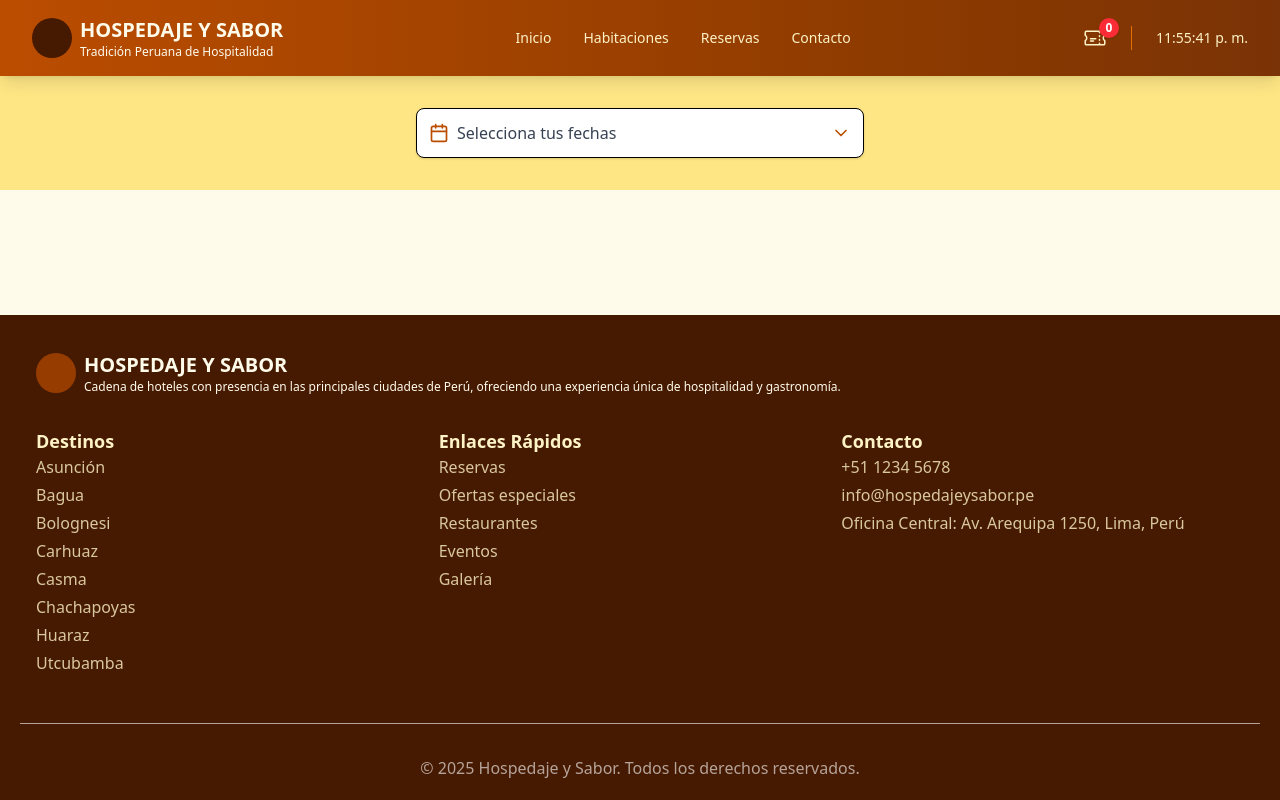
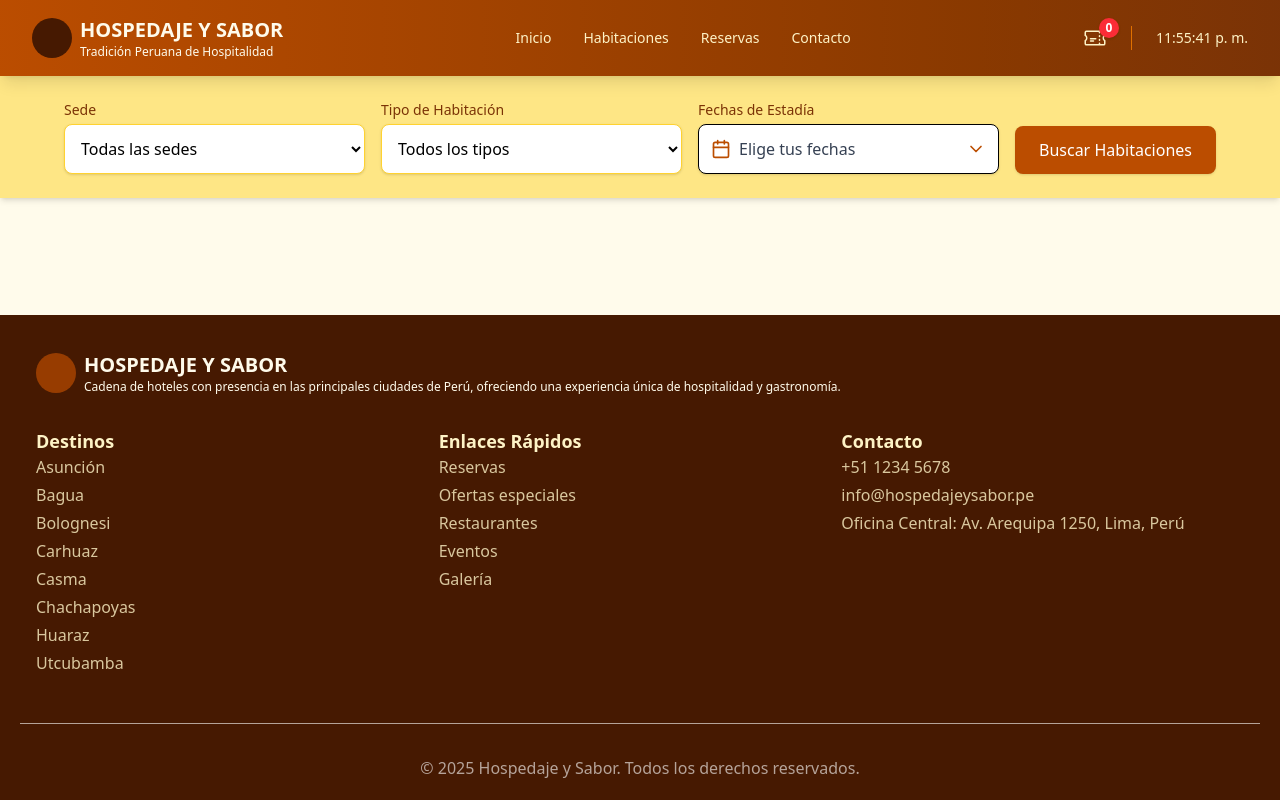
Before and after one commit to GDB-11/Hoteles-React, a React (Vite) app: page / in a window 1280 px wide. Built offline with nearby package versions, Linux system fonts and the light colour scheme.

Commit message:
Formulario navbar

```diff
--- a/src/components/shared/NavBar.jsx
+++ b/src/components/shared/NavBar.jsx
@@ -1,9 +1,45 @@
 import React, { useState, useEffect } from "react";
 import Clock from "./Clock";
-import RangeDatePicker from "./RangeDatePicker.jsx";
+import RangeDatePicker from "./RangeDatePicker";
 
 function NavBar() {
-  const [reservationCount, setReservationCount] = useState(0); // Inicializado en 0
+  const [reservationCount, setReservationCount] = useState(0);
+  const [searchParams, setSearchParams] = useState({
+    sede: "",
+    tipoHabitacion: "",
+    fechas: {
+      startDate: null,
+      endDate: null,
+    },
+  });
+
+  // Lista de sedes
+  const sedes = [
+    "Sol de Surco",
+    "Mar de Miraflores",
+    "Fortaleza Chachapoyas",
+    "Rio Utcubamba Bagua",
+    "Palmeras Bagua Grande",
+    "Cordillera Blanca Huaraz",
+    "Pukallpa Chacas",
+    "Bolognesi Chiquián",
+    "Campesino Carhuaz",
+    "Costero Casma",
+  ];
+
+  // Lista de tipos de habitación
+  const tiposHabitacion = [
+    "Standard Simple",
+    "Standard Doble",
+    "Superior Queen",
+    "Standard King",
+    "Standard Twin",
+    "Económica Full",
+    "Junior Suite California King",
+    "Habitación con Litera",
+    "Basic Studio",
+    "Habitación Sofá Cama",
+  ];
 
   const navLinks = [
     { name: "Inicio", href: "#" },
@@ -11,6 +47,30 @@ function NavBar() {
     { name: "Reservas", href: "#" },
     { name: "Contacto", href: "#" },
   ];
+
+  // Maneja cambios en los selects
+  const handleSelectChange = (e) => {
+    const { name, value } = e.target;
+    setSearchParams((prev) => ({
+      ...prev,
+      [name]: value,
+    }));
+  };
+
+  // Maneja cambios en las fechas
+  const handleDateChange = (newRange) => {
+    setSearchParams((prev) => ({
+      ...prev,
+      fechas: newRange,
+    }));
+  };
+
+  // Maneja el envío del formulario
+  const handleSearch = (e) => {
+    e.preventDefault();
+    console.log("Búsqueda realizada con parámetros:", searchParams);
+    // Aquí podrías hacer un fetch a tu API o navegar a una página de resultados
+  };
 
   return (
     <>
@@ -81,8 +141,80 @@ function NavBar() {
           <Clock />
         </div>
       </nav>
-      <div className="bg-amber-200">
-        <RangeDatePicker />
+
+      {/* Formulario de búsqueda */}
+      <div className="bg-amber-200 py-6 px-8 shadow-md">
+        <form
+          onSubmit={handleSearch}
+          className="mx-auto max-w-6xl"
+        >
+          <div className="flex flex-col md:flex-row md:items-end md:space-x-4 space-y-4 md:space-y-0">
+            {/* Selección de Sede */}
+            <div className="flex-1">
+              <label htmlFor="sede" className="block mb-1 text-sm font-medium text-amber-900">
+                Sede
+              </label>
+              <select
+                id="sede"
+                name="sede"
+                value={searchParams.sede}
+                onChange={handleSelectChange}
+                className="w-full rounded-lg border border-amber-300 bg-white p-3 shadow-sm focus:border-amber-500 focus:ring-2 focus:ring-amber-500 focus:outline-none"
+              >
+                <option value="">Todas las sedes</option>
+                {sedes.map((sede) => (
+                  <option key={sede} value={sede}>
+                    {sede}
+                  </option>
+                ))}
+              </select>
+            </div>
+
+            {/* Selección de Tipo de Habitación */}
+            <div className="flex-1">
+              <label htmlFor="tipoHabitacion" className="block mb-1 text-sm font-medium text-amber-900">
+                Tipo de Habitación
+              </label>
+              <select
+                id="tipoHabitacion"
+                name="tipoHabitacion"
+                value={searchParams.tipoHabitacion}
+                onChange={handleSelectChange}
+                className="w-full rounded-lg border border-amber-300 bg-white p-3 shadow-sm focus:border-amber-500 focus:ring-2 focus:ring-amber-500 focus:outline-none"
+              >
+                <option value="">Todos los tipos</option>
+                {tiposHabitacion.map((tipo) => (
+                  <option key={tipo} value={tipo}>
+                    {tipo}
+                  </option>
+                ))}
+              </select>
+            </div>
+
+            {/* Selección de Fechas */}
+            <div className="flex-1">
+              <label htmlFor="fechas" className="block mb-1 text-sm font-medium text-amber-900">
+                Fechas de Estadía
+              </label>
+              <RangeDatePicker
+                id="fechas"
+                value={searchParams.fechas}
+                onChange={handleDateChange}
+                placeholder="Selecciona tus fechas"
+              />
+            </div>
+
+            {/* Botón de Búsqueda */}
+            <div>
+              <button
+                type="submit"
+                className="w-full md:w-auto rounded-lg bg-amber-700 px-6 py-3 text-white font-medium shadow-sm hover:bg-amber-800 transition-colors duration-300 focus:ring-2 focus:ring-amber-500 focus:outline-none"
+              >
+                Buscar Habitaciones
+              </button>
+            </div>
+          </div>
+        </form>
       </div>
     </>
   );
--- a/src/components/shared/RangeDatePicker.jsx
+++ b/src/components/shared/RangeDatePicker.jsx
@@ -106,24 +106,22 @@ const RangeDatePicker = ({
 
   // Manejo de la selección de fechas
   const handleDateSelect = (date) => {
-    if (!date || disabled) return;
+    if (!date || disabled)
+      return;
 
     // Evitar seleccionar fechas pasadas
-    if (date < today && date.getDate() !== today.getDate()) return;
+    if (date < today && date.getDate() !== today.getDate())
+      return;
 
     let newRange;
 
-    // Lógica para seleccionar el rango
+    // Determinar el rango
     if (!value.startDate || (value.startDate && value.endDate)) {
-      // Si no hay fecha de inicio o ya hay un rango completo, empezar nuevo rango
       newRange = { startDate: date, endDate: null };
     } else {
-      // Si hay fecha de inicio pero no de fin
       if (date < value.startDate) {
-        // Si la nueva fecha es anterior a la fecha de inicio, invertir el orden
         newRange = { startDate: date, endDate: value.startDate };
       } else {
-        // Establecer la fecha de fin
         newRange = { ...value, endDate: date };
       }
     }
@@ -167,16 +165,17 @@ const RangeDatePicker = ({
 
   // Formatear la visualización del rango de fechas
   const getDisplayValue = () => {
-    if (!value.startDate) return placeholder;
+    if (!value.startDate)
+      return placeholder;
 
     const start = formatDate(value.startDate);
 
-    if (!value.endDate) return `${start} - Seleccionar fecha final`;
-
-    const nights = calculateNights(value.startDate, value.endDate);
+    if (!value.endDate)
+      return `${start} - ?`;
 
     const end = formatDate(value.endDate);
-    return `${start} - ${end} (${nights} noche${nights > 1 ? "s" : ""})`;
+
+    return `${start} - ${end}`;
   };
 
   // Función para limpiar la selección
@@ -201,7 +200,7 @@ const RangeDatePicker = ({
     setIsOpen(false);
   };
 
-  // Cerrar el calendario al hacer clic fuera
+  // Esta seccion cierra el calendario al hacer clic fuera
   useEffect(() => {
     const handleClickOutside = (event) => {
       const calendar = document.getElementById("calendar-container");
@@ -307,7 +306,7 @@ const RangeDatePicker = ({
 
               // Determinar clases condicionales
               let dayClasses =
-                "h-10 w-10 flex items-center justify-center rounded-full text-sm";
+                "h-9 w-9 flex items-center justify-center rounded-full text-sm";
 
               if (!day) {
                 dayClasses += " opacity-0 cursor-default";
@@ -371,13 +370,13 @@ const DatePicker = () => {
   };
 
   return (
-    <div className="flex flex-col items-center justify-center rounded-lg p-8">
+    <div className="flex flex-col items-center justify-center rounded-lg">
       {/* Uso del componente */}
       <div className="w-full max-w-md">
         <RangeDatePicker
           value={dateRange}
           onChange={handleDateChange}
-          placeholder="Selecciona tus fechas"
+          placeholder="Elige tus fechas"
         />
       </div>
     </div>
```
Also changed, not shown: src/components/hotel/SuiteCard.jsx (added).
